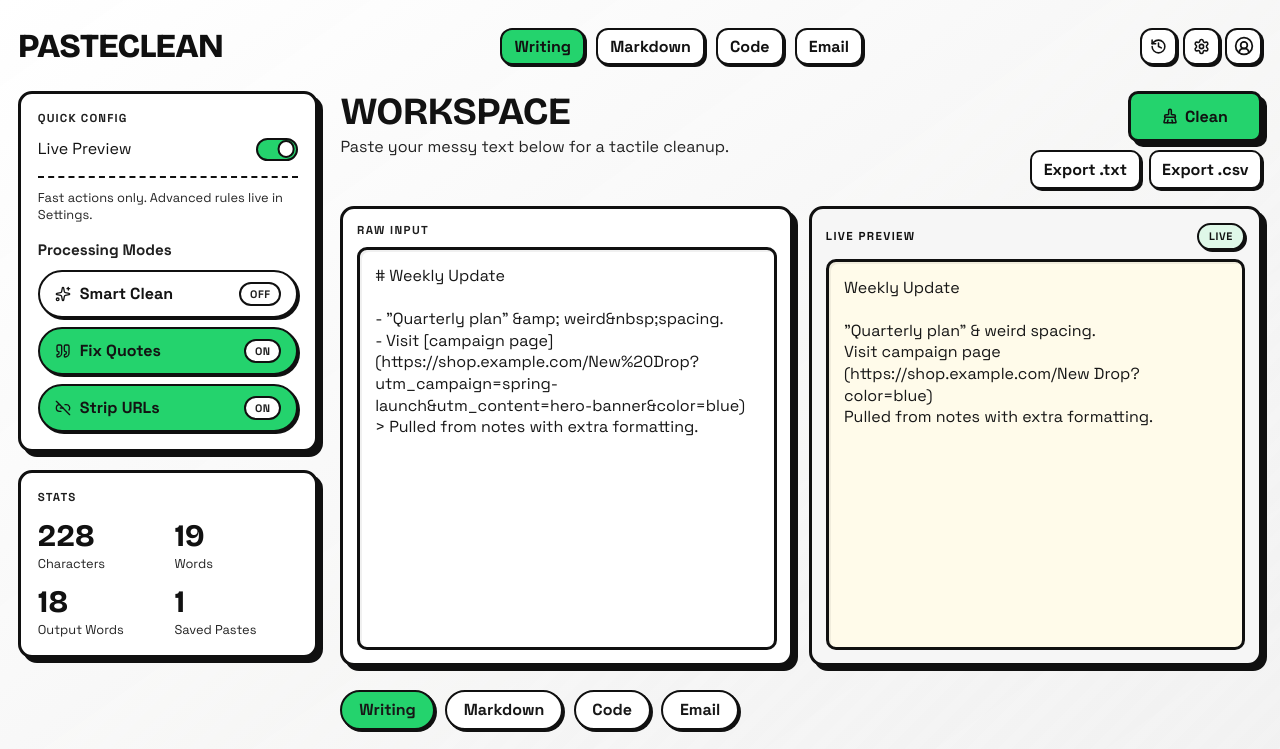
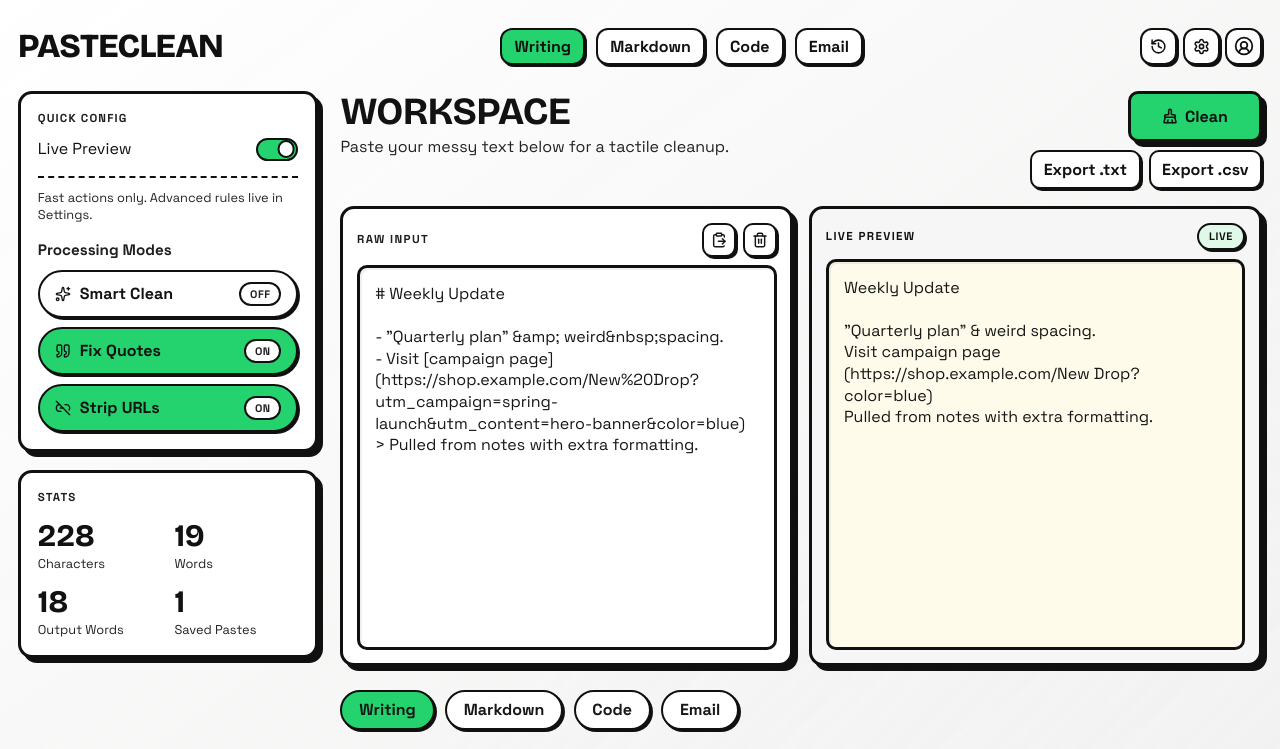
Before and after one commit to Joshuasoco/PasteClean, a React (Vite) app: page / in a window 1280 px wide. Shown: the top 749 px of the page. Built offline with nearby package versions, Linux system fonts and the light colour scheme.

Commit message:
feat: added two icon clipboard-paste and delete

```diff
--- a/src/App.jsx
+++ b/src/App.jsx
@@ -1,5 +1,15 @@
 import { startTransition, useDeferredValue, useEffect, useMemo, useRef, useState } from 'react'
-import { BrushCleaning, History, Link2Off, Quote, Settings, Sparkles, UserCircle2 } from 'lucide-react'
+import {
+  BrushCleaning,
+  ClipboardPaste,
+  History,
+  Link2Off,
+  Quote,
+  Settings,
+  Sparkles,
+  Trash2,
+  UserCircle2,
+} from 'lucide-react'
 import {
   CLEANING_RULES,
   cleanText,
@@ -526,6 +536,20 @@ function App() {
     setLastAction('Custom rule deleted.')
   }
 
+  function handleClearInput() {
+    if (!input.trim() && !displayedOutput.trim()) {
+      return
+    }
+
+    setRecoverState({ input, mode, cleaningOptions, customRules, history })
+    startTransition(() => {
+      setInput('')
+      setDisplayedOutput('')
+    })
+    setToast('Input cleared.')
+    setLastAction('Input cleared.')
+  }
+
   const inputWords = countWords(input)
   const outputWords = countWords(displayedOutput)
   const historyPreview = history.slice(0, 5)
@@ -1024,7 +1048,31 @@ function App() {
 
           <div className="pcEditors">
             <article className="pcEditorCard">
-              <p className="pcEditorLabel">Raw Input</p>
+              <div className="pcEditorCardTop">
+                <p className="pcEditorLabel">Raw Input</p>
+                <div className="pcEditorCardActions">
+                  <button
+                    type="button"
+                    className="pcEditorIconButton"
+                    aria-label="Paste from clipboard"
+                    title="Paste from clipboard"
+                    onClick={() => void pasteFromClipboard()}
+                    disabled={isPasting}
+                  >
+                    <ClipboardPaste size={16} strokeWidth={2.2} />
+                  </button>
+                  <button
+                    type="button"
+                    className="pcEditorIconButton"
+                    aria-label="Clear input"
+                    title="Clear input"
+                    onClick={handleClearInput}
+                    disabled={!hasInput && !hasDisplayedOutput}
+                  >
+                    <Trash2 size={16} strokeWidth={2.2} />
+                  </button>
+                </div>
+              </div>
               <textarea
                 className="pcEditor"
                 value={input}
--- a/src/index.css
+++ b/src/index.css
@@ -772,6 +772,36 @@ button {
   margin-bottom: 0;
 }
 
+.pcEditorCardActions {
+  display: inline-flex;
+  align-items: center;
+  gap: 0.45rem;
+}
+
+.pcEditorIconButton {
+  width: 2.1rem;
+  height: 2.1rem;
+  display: inline-flex;
+  align-items: center;
+  justify-content: center;
+  border-radius: 10px;
+  border: 2px solid var(--line);
+  background: var(--paper);
+  color: #171717;
+  box-shadow: 2px 2px 0 var(--line);
+  transition: transform 90ms ease, box-shadow 90ms ease, background 90ms ease;
+}
+
+.pcEditorIconButton:hover:not(:disabled) {
+  transform: translate(-1px, -1px);
+  box-shadow: var(--shadow-soft);
+}
+
+.pcEditorIconButton:disabled {
+  opacity: 0.5;
+  cursor: not-allowed;
+}
+
 .pcOutputState {
   display: grid;
   gap: 0.2rem;
```
